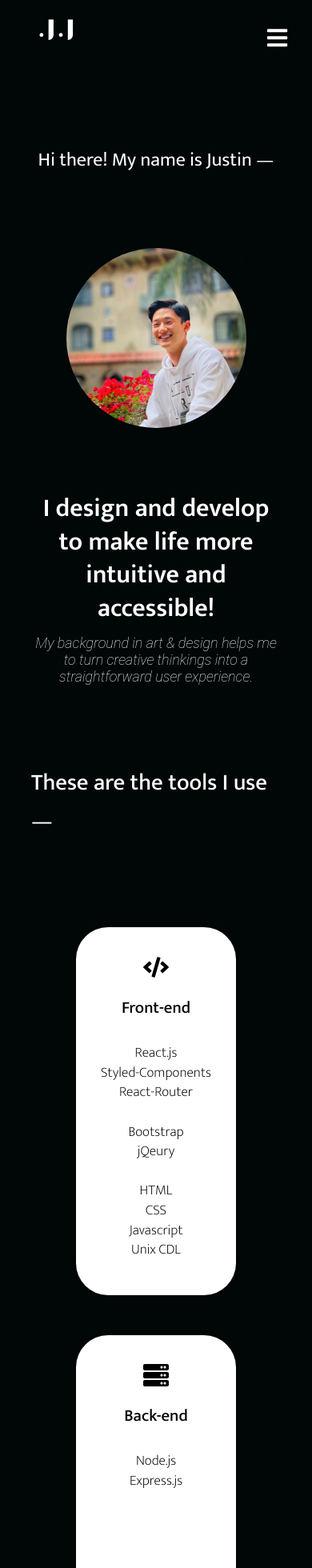
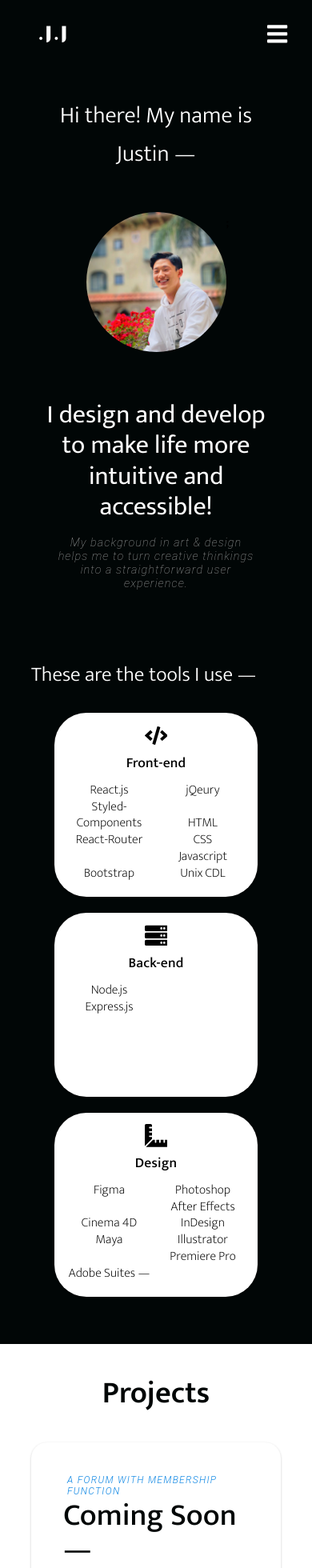
Before and after one commit to Deviju95/portfolio-website, a React (Create React App) app: page /#/ in a window 390 px wide. Shown: the top 1960 px of the page at 80% size. Built offline with nearby package versions, Linux system fonts and the light colour scheme.

Commit message:
Responsive design for tablet and phone

```diff
--- a/src/components/AboutSection/AboutElements.js
+++ b/src/components/AboutSection/AboutElements.js
@@ -9,27 +9,25 @@ export const AboutContainer = styled.div`
   align-items: center;
 
   @media screen and (max-width: 768px) {
-    height: 2200px;
-  }
-
-  @media screen and (max-width: 480px) {
-    height: 2600px;
+    height: 1600px;
   }
 `;
 
 export const AboutH2 = styled.h2`
   font-size: 2.2rem;
   font-weight: 400;
+  text-align: center;
   color: #fff;
 
   margin-top: 100px;
 
   @media screen and (max-width: 768px) {
-    font-size: 30px;
-  }
+    width: 70vw;
 
-  @media screen and (max-width: 480px) {
-    font-size: 24px;
+    font-size: 1.8rem;
+    font-weight: 300;
+
+    margin-top: 40px;
   }
 `;
 
@@ -38,6 +36,12 @@ export const AboutImgWrap = styled.div`
   margin-top: 70px;
 
   max-width: 225px;
+
+  @media screen and (max-width: 768px) {
+    margin-top: 25px;
+
+    max-width: 175px;
+  }
 `;
 
 export const AboutImg = styled.img`
@@ -57,15 +61,21 @@ export const AboutH1 = styled.h1`
   text-align: center;
   margin-top: 80px;
 
-  @media screen and (max-width: 480px) {
+  @media screen and (max-width: 768px) {
+    width: 70vw;
+
     font-size: 2rem;
+    font-weight: 400;
+    line-height: 1.2;
+
+    margin-top: 60px;
   }
 `;
 
 export const AboutP = styled.p`
   max-width: 1350px;
   width: 80vw;
-  color: #fff;
+  color: #a9a9a9;
 
   font-family: "Roboto";
   font-style: italic;
@@ -76,11 +86,12 @@ export const AboutP = styled.p`
   margin-top: -10px;
 
   @media screen and (max-width: 768px) {
-    font-size: 24px;
-  }
+    width: 65vw;
+    margin-top: -5px;
 
-  @media screen and (max-width: 480px) {
-    font-size: 18px;
+    font-size: 0.9rem;
+    font-weight: 100;
+    letter-spacing: 1.1px;
   }
 `;
 
@@ -94,6 +105,15 @@ export const AboutH3 = styled.h3`
 
   text-align: left;
   margin-top: 80px;
+
+  @media screen and (max-width: 768px) {
+    width: 80vw;
+
+    font-size: 1.6rem;
+    font-weight: 300;
+
+    margin-top: 70px;
+  }
 `;
 
 export const SkillsWrapper = styled.div`
@@ -107,7 +127,14 @@ export const SkillsWrapper = styled.div`
 
   @media screen and (max-width: 768px) {
     grid-template-columns: 1fr;
-    padding: 0 20px;
+
+    margin-top: 30px;
+  }
+
+  @media screen and (max-width: 480px) {
+    margin-top: 0px;
+
+    grid-gap: 20px;
   }
 `;
 
@@ -129,17 +156,51 @@ export const SkillsCard = styled.div`
     transform: scale(1.02);
     transition: all 0.2s ease-in-out;
   }
+
+  @media screen and (max-width: 768px) {
+    background: #fff;
+
+    height: 210px;
+    width: 60vw;
+    padding: 10px;
+  }
 `;
 
 export const SkillsIcon = styled.div`
   font-size: 2rem;
+
+  @media screen and (max-width: 768px) {
+    font-size: 1.8rem;
+  }
 `;
 
 export const SkillsH1 = styled.h1`
   font-size: 1.3rem;
   font-weight: 500;
+  letter-spacing: 0.2px;
 
-  margin: 0 0 10px;
+  margin: 0 0 10px 0;
+
+  @media screen and (max-width: 768px) {
+    font-size: 1.1rem;
+    font-weight: 500;
+
+    text-align: center;
+
+    margin: -10px 0 0 0;
+  }
+`;
+
+export const SkillsPWrapper = styled.div`
+  @media screen and (max-width: 768px) {
+    height: 130px;
+    width: 100%;
+
+    margin: 10px 0 0 0;
+
+    column-count: 2;
+    gap: 0px;
+  }
 `;
 
 export const SkillsP = styled.p`
@@ -148,4 +209,12 @@ export const SkillsP = styled.p`
   line-height: 1.4;
 
   text-align: center;
+
+  @media screen and (max-width: 768px) {
+    margin: 0;
+
+    font-size: 1rem;
+    font-weight: 200;
+    line-height: 1.3;
+  }
 `;
--- a/src/components/AboutSection/index.js
+++ b/src/components/AboutSection/index.js
@@ -15,6 +15,7 @@ import {
   SkillsIcon,
   SkillsH1,
   SkillsP,
+  SkillsPWrapper,
 } from "./AboutElements";
 
 const Projects = () => {
@@ -38,6 +39,7 @@ const Projects = () => {
             <FaCode />
           </SkillsIcon>
           <SkillsH1>Front-end</SkillsH1>
+          <SkillsPWrapper>
             <SkillsP>
               React.js <br /> Styled-Components
               <br /> React-Router
@@ -52,21 +54,25 @@ const Projects = () => {
               <br />
               Unix CDL
             </SkillsP>
+          </SkillsPWrapper>
         </SkillsCard>
         <SkillsCard>
           <SkillsIcon>
             <FaServer />
           </SkillsIcon>
           <SkillsH1>Back-end</SkillsH1>
+          <SkillsPWrapper>
             <SkillsP>
               Node.js <br /> Express.js
             </SkillsP>
+          </SkillsPWrapper>
         </SkillsCard>
         <SkillsCard>
           <SkillsIcon>
             <FaRulerCombined />
           </SkillsIcon>
           <SkillsH1>Design</SkillsH1>
+          <SkillsPWrapper>
             <SkillsP>
               Figma <br /> <br /> Cinema 4D <br /> Maya <br />
               <br />
@@ -82,6 +88,7 @@ const Projects = () => {
               <br />
               Premiere Pro
             </SkillsP>
+          </SkillsPWrapper>
         </SkillsCard>
       </SkillsWrapper>
     </AboutContainer>
--- a/src/components/Navbar/NavbarElements.js
+++ b/src/components/Navbar/NavbarElements.js
@@ -21,6 +21,7 @@ export const NavBarContainer = styled.div`
 
   display: flex;
   justify-content: space-between;
+  align-items: center;
 
   height: 80px;
   padding: 0 24px;
@@ -36,8 +37,12 @@ export const NavLogo = styled(LinkR)`
   font-size: 2rem;
   color: #fff;
   text-decoration: none;
-  margin-left: 24px;
+  margin: 10px 0 0 24px;
   cursor: pointer;
+
+  @media screen and (max-width: 768px) {
+    font-size: 1.6rem;
+  }
 `;
 
 export const MobileIcon = styled.div`
@@ -48,7 +53,7 @@ export const MobileIcon = styled.div`
     position: absolute;
     top: 0;
     right: 0;
-    transform: translate(-100%, 60%);
+    transform: translate(-100%, 50%);
     font-size: 1.8rem;
     cursor: pointer;
     color: #fff;
--- a/src/components/ProjectCard/ProjectCardElements.js
+++ b/src/components/ProjectCard/ProjectCardElements.js
@@ -12,6 +12,10 @@ export const ProjectsCard = styled.div`
   &:hover {
     transform: scale(1.02);
     transition: all 0.2s ease-in-out;
+  }
+
+  @media screen and (max-width: 768px) {
+    width: 80vw;
   }
 `;
 
@@ -41,6 +45,11 @@ export const Column2 = styled.div`
 export const ImgWrap = styled.div`
   max-width: 300px;
   padding: 50px;
+
+  @media screen and (max-width: 768px) {
+    width: 200px;
+    padding: 20px;
+  }
 `;
 
 export const Img = styled.img`
@@ -58,6 +67,10 @@ export const TextWrapper = styled.div`
   max-width: 450px;
   padding: 0;
   margin: 50px 25px 50px 50px;
+
+  @media screen and (max-width: 768px) {
+    margin: 40px 40px 0px;
+  }
 `;
 
 export const TopLine = styled.p`
@@ -71,6 +84,15 @@ export const TopLine = styled.p`
   margin: 0 0 0 5px;
 
   color: #0984e3;
+
+  @media screen and (max-width: 768px) {
+    font-weight: 300;
+    font-size: 0.75rem;
+    text-transform: uppercase;
+    letter-spacing: 1.3px;
+
+    margin: 0 0 0 5px;
+  }
 `;
 
 export const Heading = styled.h1`
@@ -82,8 +104,9 @@ export const Heading = styled.h1`
 
   color: ${({ lightText }) => (lightText ? "#fff" : "#010606")};
 
-  @media screen and (max-width: 480px) {
-    font-size: 32px;
+  @media screen and (max-width: 768px) {
+    font-size: 2.4rem;
+    font-weight: 500;
   }
 `;
 
@@ -95,6 +118,14 @@ export const Subtitle = styled.p`
   margin: 50px 0 0;
 
   color: #010606;
+
+  @media screen and (max-width: 768px) {
+    font-size: 1.1rem;
+    font-weight: 300;
+    line-height: 1.3;
+
+    margin: 30px 0 0;
+  }
 `;
 
 export const TechStack = styled.p`
@@ -107,6 +138,14 @@ export const TechStack = styled.p`
   margin: 50px 0 0;
 
   color: #636e72;
+
+  @media screen and (max-width: 768px) {
+    letter-spacing: 0.5px;
+    font-size: 0.8rem;
+    font-weight: 400;
+
+    margin: 30px 0 0;
+  }
 `;
 
 export const ProjectLinksWrapper = styled.div`
@@ -116,9 +155,20 @@ export const ProjectLinksWrapper = styled.div`
 
   font-size: 1.1rem;
   font-weight: 500;
+  line-height: 0.8;
+  text-align: center;
 
   height: 30px;
   margin: 3px 0 0;
+
+  @media screen and (max-width: 768px) {
+    column-gap: 20px;
+
+    font-size: 1.2rem;
+    font-weight: 500;
+
+    margin: 20px 0 10px;
+  }
 `;
 
 export const ProjectLink = styled.a`
@@ -134,10 +184,19 @@ export const ProjectLink = styled.a`
     color: #d63031;
     transition: all 0.2s ease-in-out;
   }
+
+  @media screen and (max-width: 768px) {
+  }
 `;
 
 export const ProjectLinkDivider = styled.p`
   height: 100%;
 
   color: #0984e3;
+
+  @media screen and (max-width: 768px) {
+    font-weight: 600;
+
+    color: #74b9ff;
+  }
 `;
--- a/src/components/ProjectsSection/ProjectsElements.js
+++ b/src/components/ProjectsSection/ProjectsElements.js
@@ -4,10 +4,6 @@ export const ProjectsContainer = styled.div`
   background: #fff;
 
   padding: 0 0 10px;
-
-  @media screen and (max-width: 768) {
-    padding: 100px 0;
-  }
 `;
 
 export const ProjectsH1 = styled.h1`
@@ -19,4 +15,11 @@ export const ProjectsH1 = styled.h1`
 
   color: #010606;
   text-align: center;
+
+  @media screen and (max-width: 768px) {
+    padding: 30px 0 30px;
+
+    font-size: 2.4rem;
+    font-weight: 600;
+  }
 `;
--- a/src/components/ProjectsSection/index.js
+++ b/src/components/ProjectsSection/index.js
@@ -1,14 +1,13 @@
 import React from "react";
 import { ProjectsContainer, ProjectsH1 } from "./ProjectsElements";
 import ProjectCard from "../ProjectCard";
-import { homeObjOne, homeObjTwo } from "../ProjectCard/Data";
+import { projectOne, projectTwo } from "../ProjectCard/Data";
 
 const ProjectsSection = () => {
   return (
     <ProjectsContainer id="projects">
       <ProjectsH1>Projects</ProjectsH1>
-      <ProjectCard {...homeObjOne} />
-      <ProjectCard {...homeObjTwo} />
+      <ProjectCard {...projectOne} />
     </ProjectsContainer>
   );
 };
--- a/src/components/ThankYouSection/ThankYouElements.js
+++ b/src/components/ThankYouSection/ThankYouElements.js
@@ -20,6 +20,10 @@ export const ThankYouLogo = styled(Link)`
   text-decoration: none;
 
   cursor: pointer;
+
+  @media screen and (max-width: 768px) {
+    padding: 30px 30px;
+  }
 `;
 
 export const TextWrapper = styled.div`
@@ -30,6 +34,13 @@ export const TextWrapper = styled.div`
 
   width: 50vw;
   margin: 100px auto 0;
+
+  @media screen and (max-width: 768px) {
+    width: 95vw;
+    margin: 30px auto 0;
+
+    line-height: 1.1;
+  }
 `;
 
 export const TextH1 = styled.h1`
@@ -37,6 +48,13 @@ export const TextH1 = styled.h1`
   font-weight: 600;
 
   margin: 80px 0 0 0;
+
+  @media screen and (max-width: 768px) {
+    font-size: 2rem;
+    font-weight: 600;
+
+    margin: 40px 12px 20px;
+  }
 `;
 
 export const TextH2 = styled.h2`
@@ -44,6 +62,13 @@ export const TextH2 = styled.h2`
   font-weight: 400;
 
   margin: 10px 0 0 0;
+
+  @media screen and (max-width: 768px) {
+    font-size: 1.5rem;
+    font-weight: 300;
+
+    margin: 0 12px 0;
+  }
 `;
 
 export const TextLink = styled(Link)`
@@ -61,6 +86,12 @@ export const TextLink = styled(Link)`
     color: #fff;
     transition: 0.1s ease-out;
   }
+  @media screen and (max-width: 768px) {
+    font-size: 1rem;
+    font-weight: 200;
+
+    margin: 30px 12px 0;
+  }
 `;
 
 export const SocialLinksWrapper = styled.div`
@@ -74,7 +105,8 @@ export const SocialLinksWrapper = styled.div`
   left: 40px;
 
   @media screen and (max-width: 768px) {
-    grid-template-colums: 1fr;
+    bottom: 20px;
+    left: 10px;
   }
 `;
 
@@ -92,17 +124,26 @@ export const SocialLink = styled.a`
     color: #fff;
     transition: 0.1s ease-out;
   }
+
+  @media screen and (max-width: 768px) {
+  }
 `;
 
 export const SocialLinkLogo = styled.div`
   font-size: 1.6rem;
   margin: 0 0 -25px;
+
+  @media screen and (max-width: 768px) {
+  }
 `;
 
 export const SocialLinkP = styled.p`
   font-size: 0.8rem;
   font-weight: 200;
   letter-spacing: 0.8px;
+
+  @media screen and (max-width: 768px) {
+  }
 `;
 
 export const CopyrightP = styled.p`
@@ -115,4 +156,9 @@ export const CopyrightP = styled.p`
   letter-spacing: 1.2px;
 
   color: #fff;
+
+  @media screen and (max-width: 768px) {
+    bottom: 2px;
+    left: 19px;
+  }
 `;
```
Also changed, not shown: src/components/Contact/ContactElements.js (+39 -3 lines), src/components/Footer/FooterElements.js (+43 -3 lines), src/components/ProjectCard/Data.js (+9 -9 lines), src/components/Sidebar/SidebarElements.js (+23 -17 lines). Lines whose indentation alone changed are shown as unchanged.
